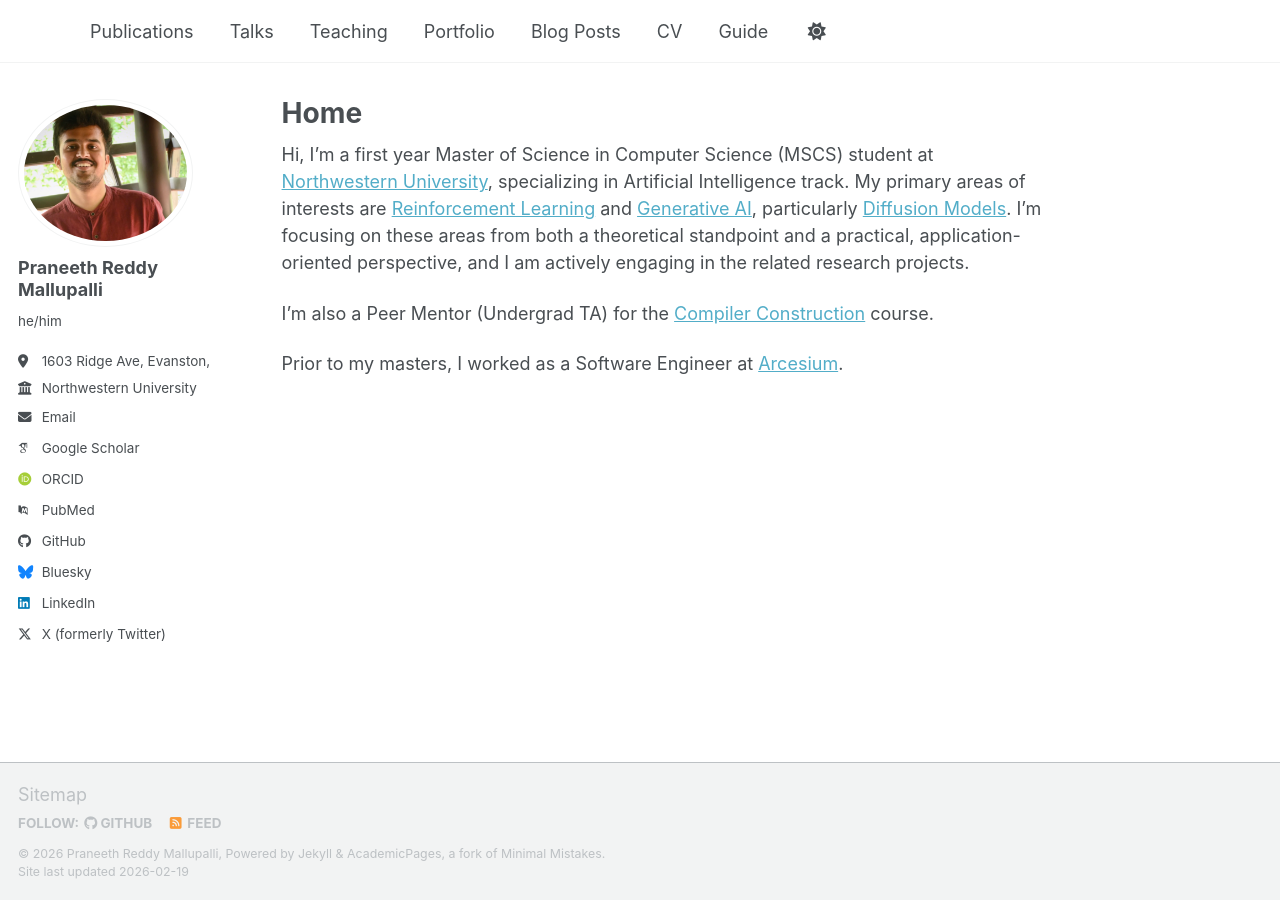
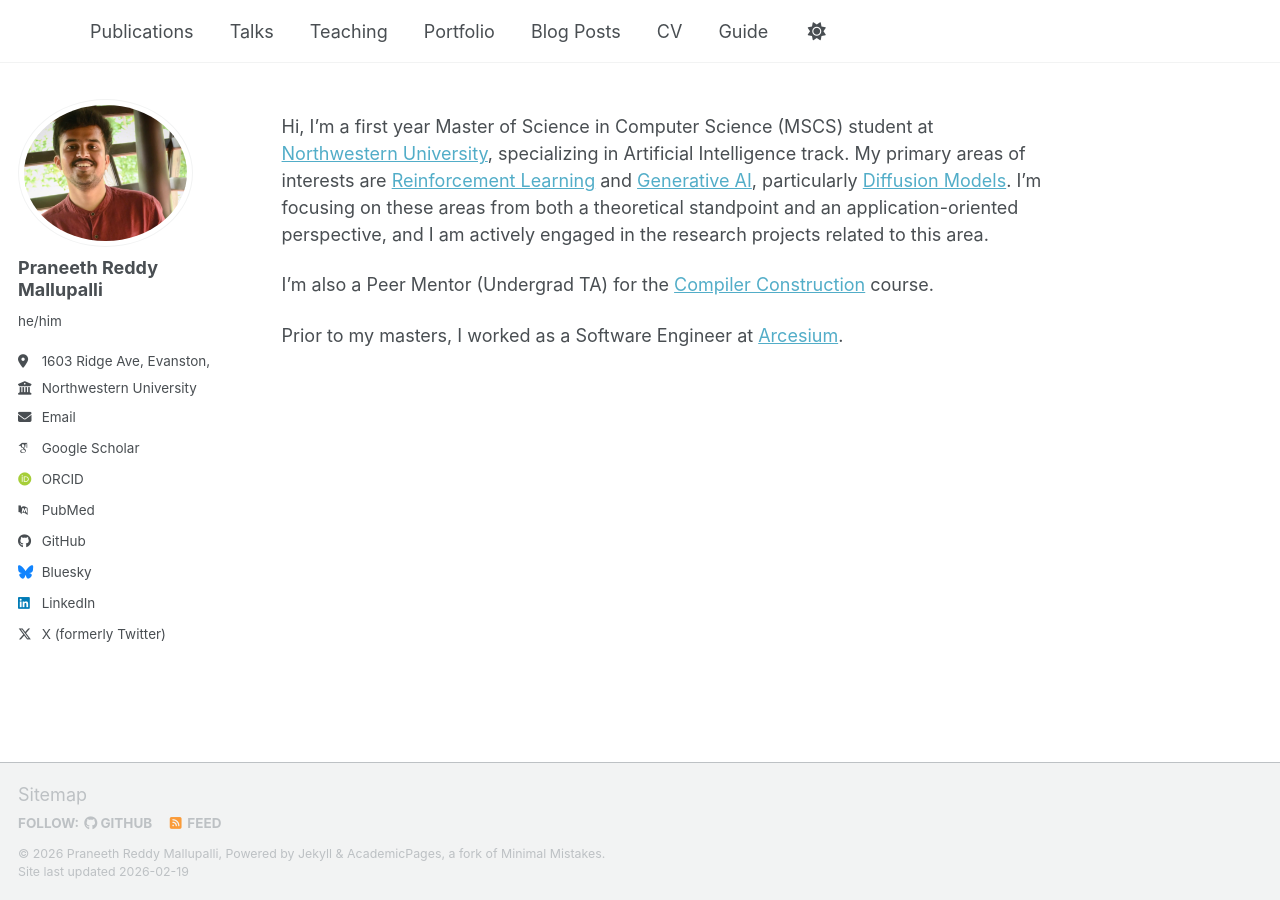
Before and after one commit to prm036/prm036.github.io, a Jekyll site: the page built from _pages/about.md, in a window 1280 px wide. Built offline with Jekyll 4.4.1, drawn with Linux system fonts in a browser that asks for light colours; some web fonts are replaced; a script bundle is joined from its source files by our own code; library files that are not in the unit come from our copies.

Commit message:
Update about page content for clarity
Corrected wording for clarity and engagement.

```diff
--- a/_pages/about.md
+++ b/_pages/about.md
@@ -1,13 +1,13 @@
 ---
 permalink: /
-title: "Home"
+title: ""
 author_profile: true
 redirect_from:
   - /about/
   - /about.html
 ---
 
-Hi, I'm a first year Master of Science in Computer Science (MSCS) student at [Northwestern University](https://www.northwestern.edu/), specializing in Artificial Intelligence track. My primary areas of interests are [Reinforcement Learning](https://en.wikipedia.org/wiki/Reinforcement_learning) and [Generative AI](https://en.wikipedia.org/wiki/Generative_artificial_intelligence), particularly [Diffusion Models](https://en.wikipedia.org/wiki/Diffusion_model). I'm focusing on these areas from both a theoretical standpoint and a practical, application-oriented perspective, and I am actively engaging in the related research projects.
+Hi, I'm a first year Master of Science in Computer Science (MSCS) student at [Northwestern University](https://www.northwestern.edu/), specializing in Artificial Intelligence track. My primary areas of interests are [Reinforcement Learning](https://en.wikipedia.org/wiki/Reinforcement_learning) and [Generative AI](https://en.wikipedia.org/wiki/Generative_artificial_intelligence), particularly [Diffusion Models](https://en.wikipedia.org/wiki/Diffusion_model). I'm focusing on these areas from both a theoretical standpoint and an application-oriented perspective, and I am actively engaged in the research projects related to this area.
 
 I'm also a Peer Mentor (Undergrad TA) for the [Compiler Construction](https://www.mccormick.northwestern.edu/computer-science/academics/courses/descriptions/322.html) course.
 
```
